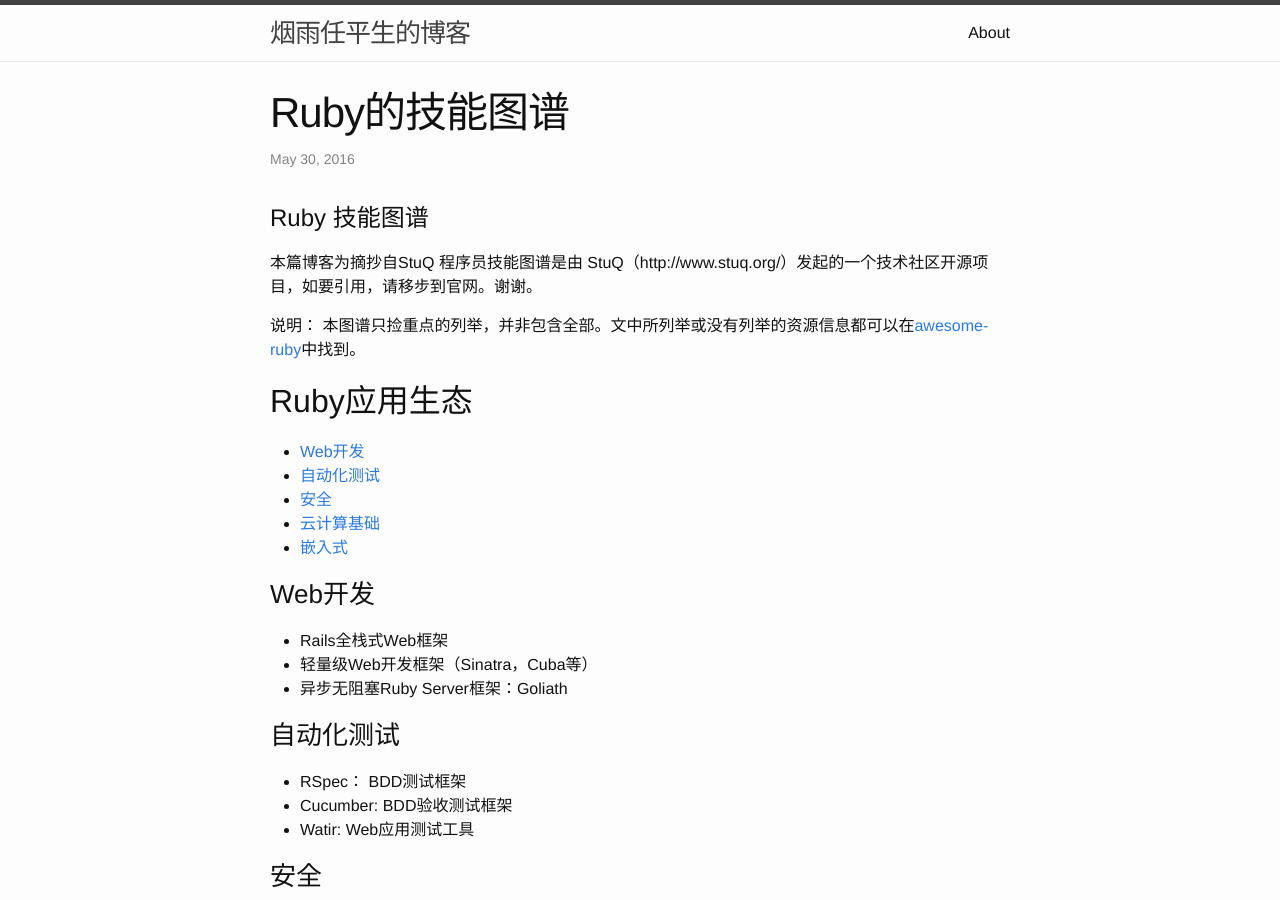
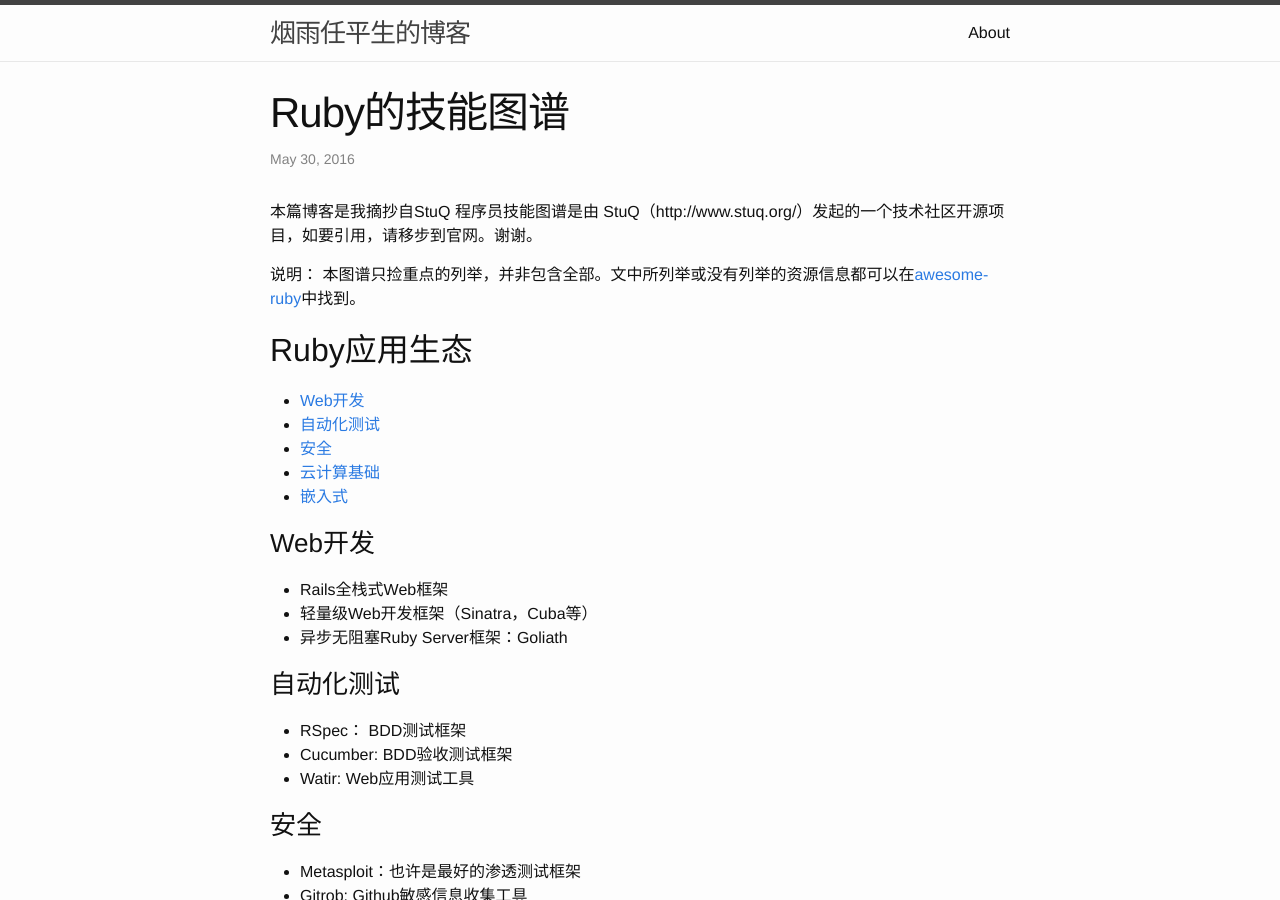
Before and after one commit to Wenchao21/Wenchao21.github.io, a Jekyll site: the page built from _posts/2016-05-30-map-DevLang-Ruby.md, in a window 1280 px wide and 900 px high. Built offline with Jekyll 4.4.1, drawn with Linux system fonts in a browser that asks for light colours.

Commit message:
add a digst

```diff
--- a/_posts/2016-05-30-map-DevLang-Ruby.md
+++ b/_posts/2016-05-30-map-DevLang-Ruby.md
@@ -4,9 +4,7 @@ title:  "Ruby的技能图谱"
 date:   2016-05-30 23:40:54 +0800
 ---
 
-# Ruby 技能图谱
-
-本篇博客为摘抄自StuQ 程序员技能图谱是由 StuQ（http://www.stuq.org/）发起的一个技术社区开源项目，如要引用，请移步到官网。谢谢。
+本篇博客是我摘抄自StuQ 程序员技能图谱是由 StuQ（http://www.stuq.org/）发起的一个技术社区开源项目，如要引用，请移步到官网。谢谢。
 
 说明： 本图谱只捡重点的列举，并非包含全部。文中所列举或没有列举的资源信息都可以在[awesome-ruby](https://github.com/markets/awesome-ruby)中找到。
 
```
